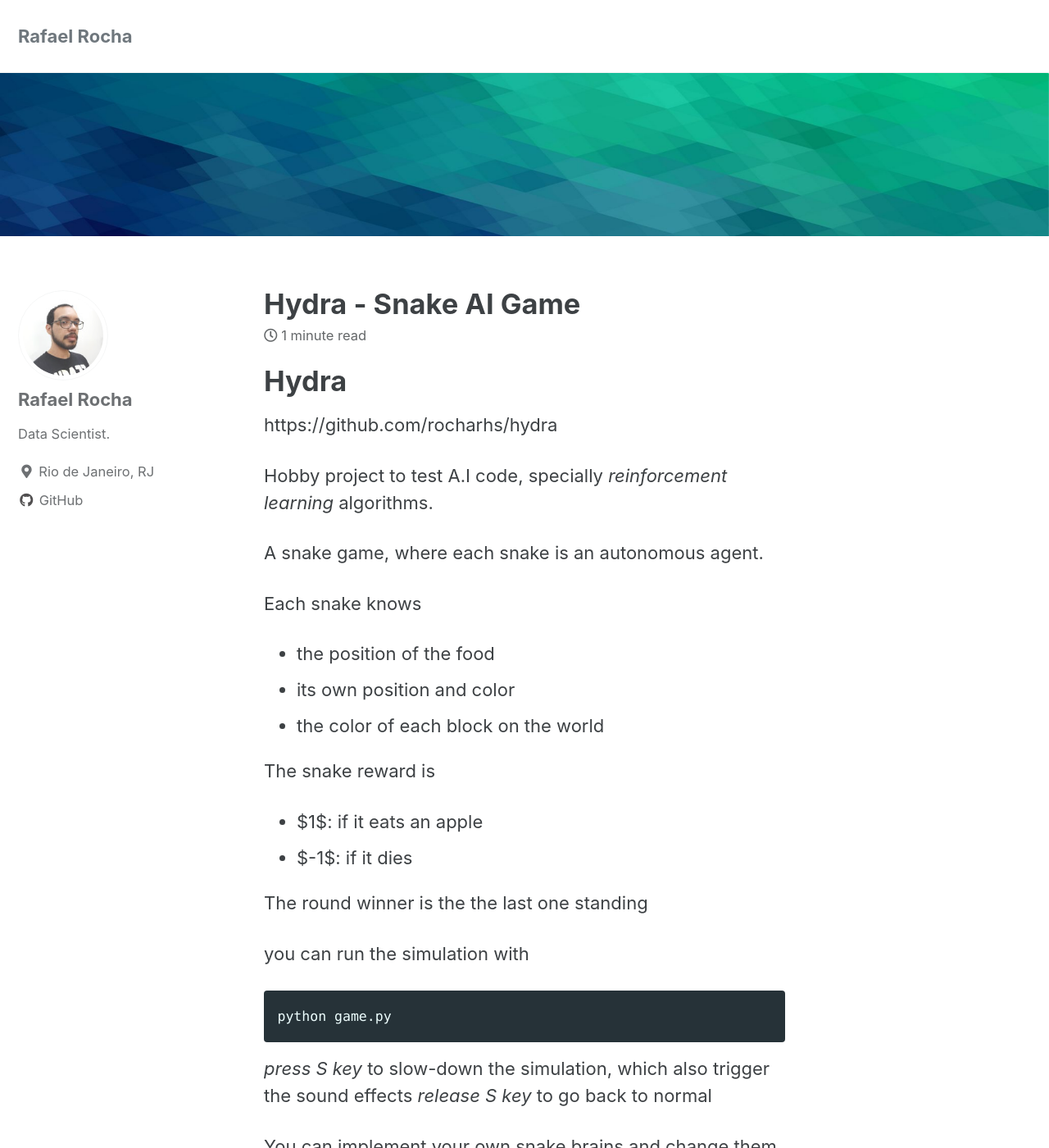
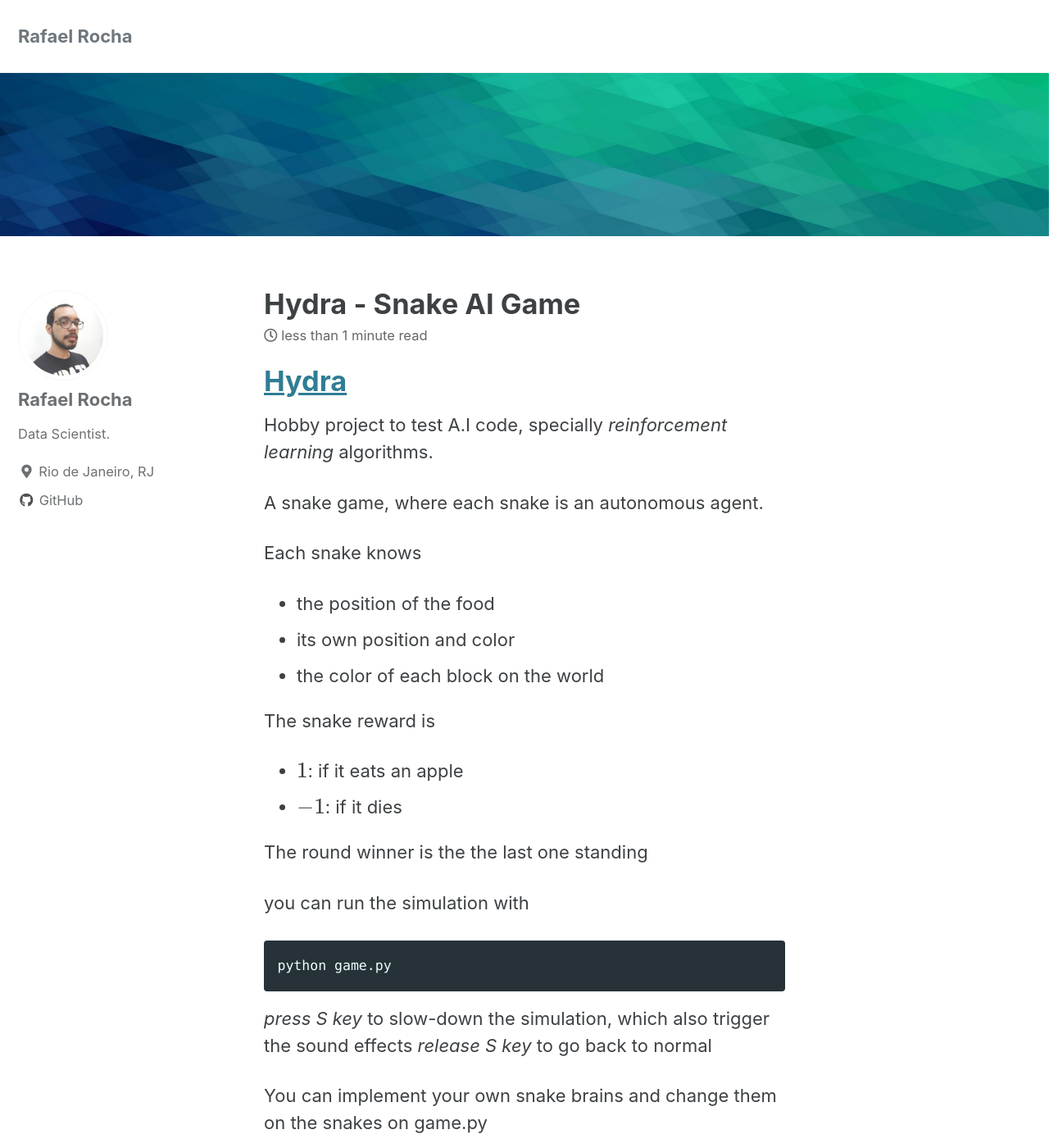
Before and after one commit to rocharhs/rocharhs.github.io, a Jekyll site: the page built from _posts/2020-12-10-hydra.md, in a window 1280 px wide and 1400 px high. Shown: the whole window at 82% size. Built offline with Jekyll 4.4.1, drawn with Linux system fonts in a browser that asks for light colours; cached includes are drawn as plain includes; formulas are drawn with MathJax 3.

Commit message:
- make title clickable - fix mathjax notation

```diff
--- a/_posts/2020-12-10-hydra.md
+++ b/_posts/2020-12-10-hydra.md
@@ -8,9 +8,7 @@ excerpt: "Artificial Intelligence Testbench"
 mathjax: "true"
 ---
 
-# Hydra
-https://github.com/rocharhs/hydra
-
+# [Hydra](https://github.com/rocharhs/hydra)
 
 Hobby project to test A.I code, specially *reinforcement learning* algorithms.
 
@@ -22,8 +20,8 @@ Each snake knows
   - the color of each block on the world
 
 The snake reward is
-  - $1$: if it eats an apple
-  - $-1$: if it dies
+  - $$1$$: if it eats an apple
+  - $$-1$$: if it dies
 
 The round winner is the the last one standing
 
```
